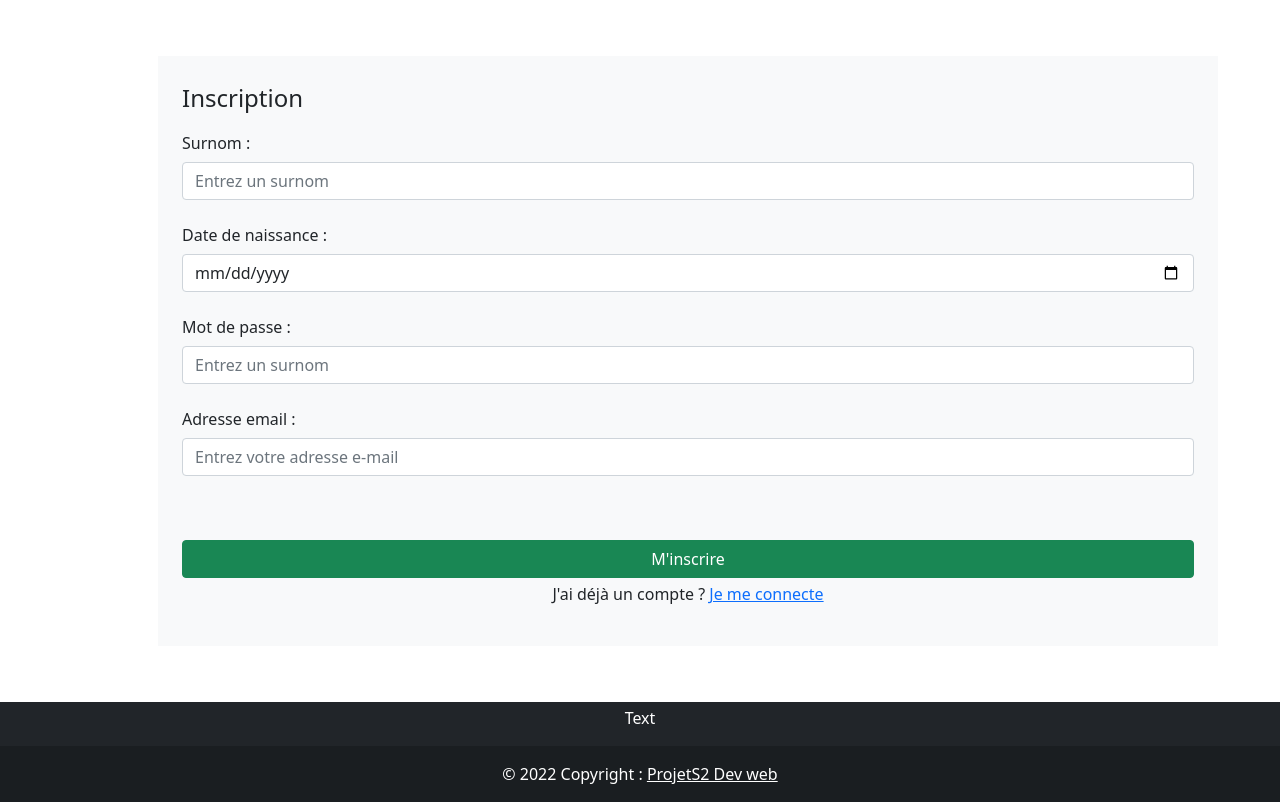
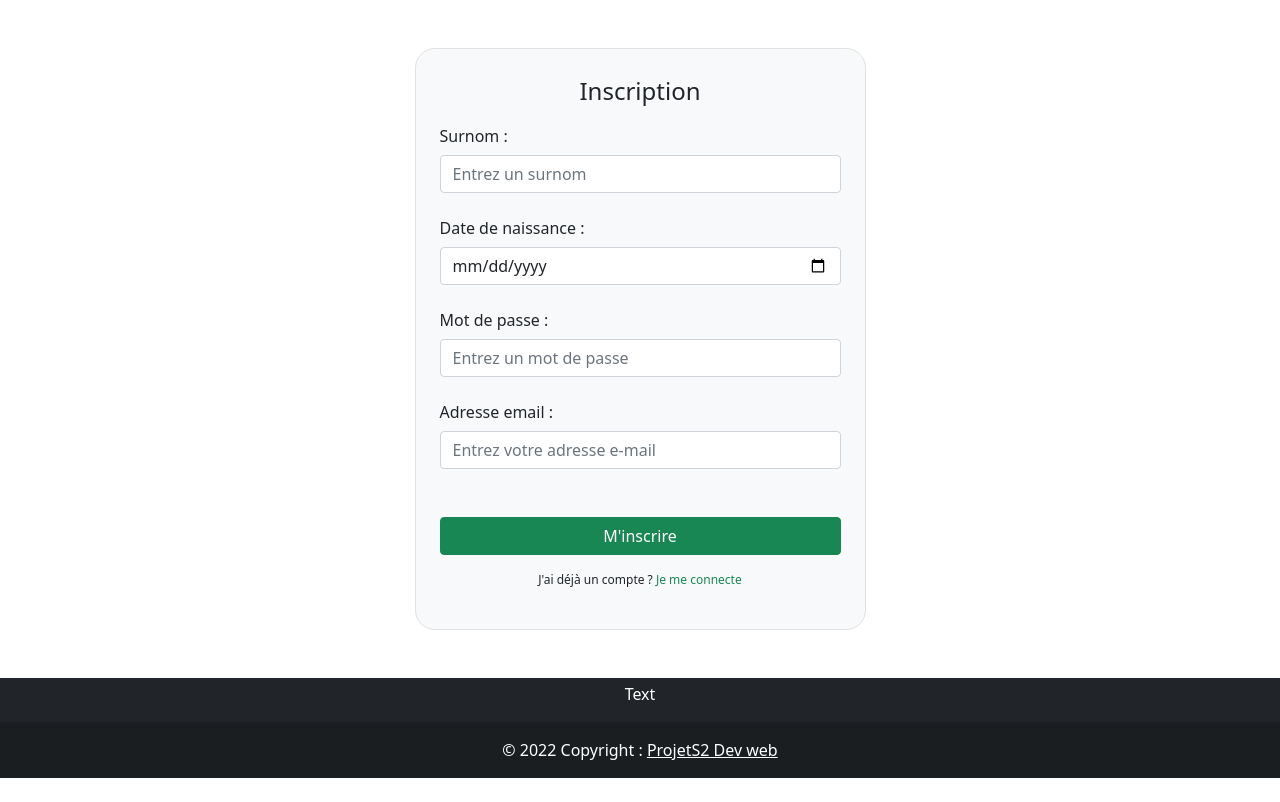
Before and after one commit to Rbk98/projet-dev-web, a PHP site: page /view/registration.php in a window 1280 px wide. Shown: the part 65-867 px from the top of the page. After the commit the page ends 843 px from the top, so only its background shows below. Run offline with PHP 8.4, Linux system fonts and the light colour scheme.

Commit message:
modifs forms

```diff
--- a/public/css/style.css
+++ b/public/css/style.css
@@ -29,3 +29,18 @@
     height: 11em;
   }
 }
+
+.form {
+  border-radius: 20px;
+  border: 1px solid;
+  border-color: rgb(226, 226, 226);
+}
+
+.login_register {
+  font-size: 12px;
+}
+
+.form-control:focus {
+  border-color: #28a745;
+  box-shadow: 0 0 0 0.2rem rgba(40, 167, 69, 0.25);
+}
--- a/view/registration.php
+++ b/view/registration.php
@@ -2,11 +2,14 @@
 $title = 'Inscription';
 ob_start();
 ?>
-    <div class="container my-2">
-        <div class="container d-flex justify-content-center m-5">
+
+
+    <div class="container my-5 ">
+        <div class="row d-flex justify-content-center">
+            <div class="col-sm-12 col-lg-5">
                 <form>
-                <fieldset class="bg-light p-4">
-                    <legend>Inscription</legend>
+                    <fieldset class= "form bg-light p-4 ">
+                        <legend  class="test text-center">Inscription</legend>
                         <div class="row mb-5">
                             <div class="col-12 mb-3">
                                 <label for="nickname" class="col-form-label">Surnom :</label>
@@ -20,10 +23,10 @@ ob_start();
                             </div>
                             <div class="col-12 mb-3">
                                 <label for="password" class="col-form-label ">Mot de passe :</label>
-                            <input type="password" name="password" placeholder="Entrez un surnom" id="password"
+                                <input type="password" name="password" placeholder="Entrez un mot de passe" id="password"
                                     class="form-control">
                             </div>
-                        <div class="col-12 mb-3">
+                            <div class="col-12">
                                 <label for="mail" class="col-form-label">Adresse email :</label>
                                 <input type="email" name="mail" id="password" placeholder="Entrez votre adresse e-mail"
                                     class="form-control">
@@ -31,16 +34,17 @@ ob_start();
                         </div>
 
                         <div class="row">
-                        <div class="col-12 d-grid gap-2 mb-1">
+                            <div class="col-12 d-grid gap-2 mb-3">
                                 <button type="submit" class="btn btn-success">M'inscrire</button>
                             </div>
                             <div class="col-12 d-flex justify-content-center">
-                            <p>J'ai déjà un compte ? <a href="login.php">Je me connecte</a></p>
+                                <p class="login_register">J'ai déjà un compte ? <a class="text-success text-decoration-none" href="login.php">Je me connecte</a></p>
                             </div>
                         </div>
                     </fieldset>
                 </form>
             </div>
         </div>
+    </div>
 <?php $content = ob_get_clean();
 require('base.php'); ?>
```
Also changed, not shown: view/login.php (+8 -6 lines). Lines whose indentation alone changed are shown as unchanged.
